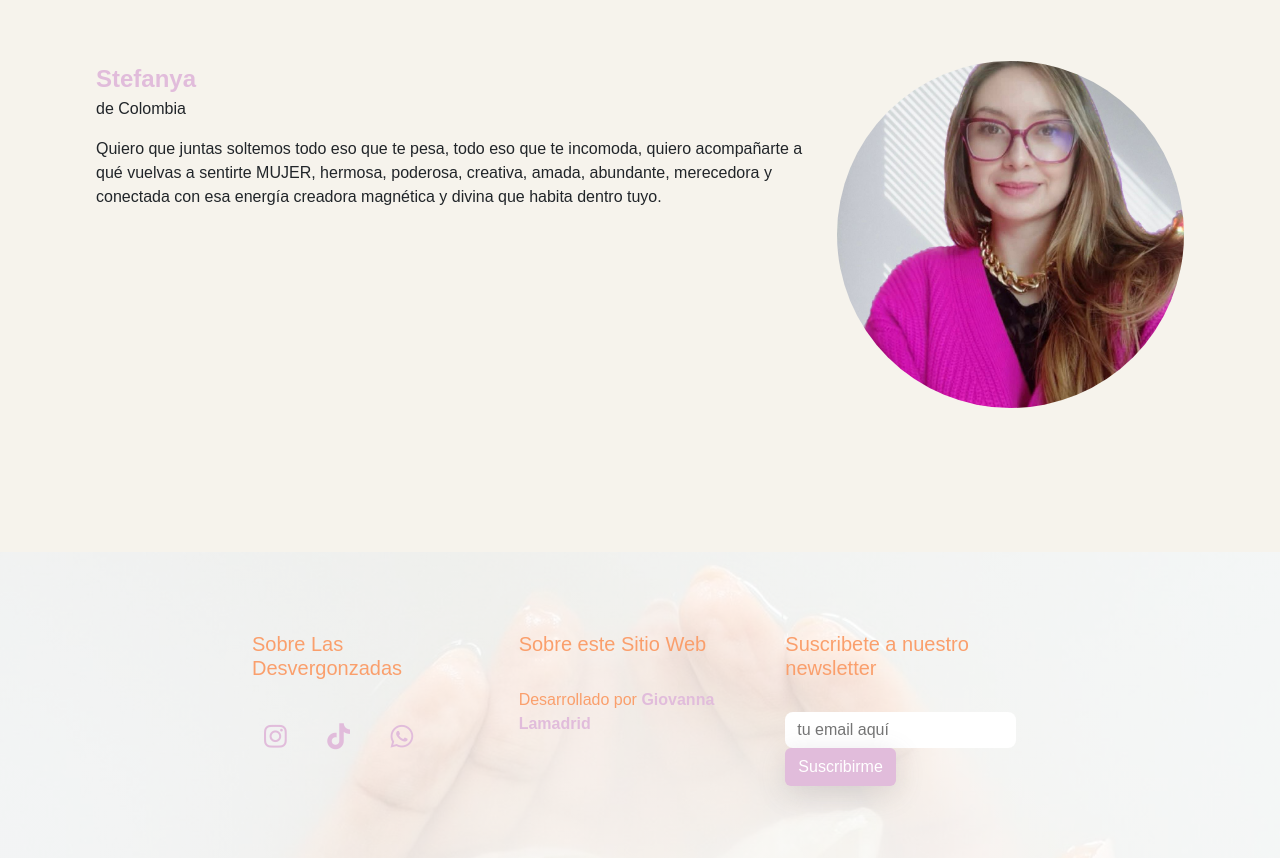
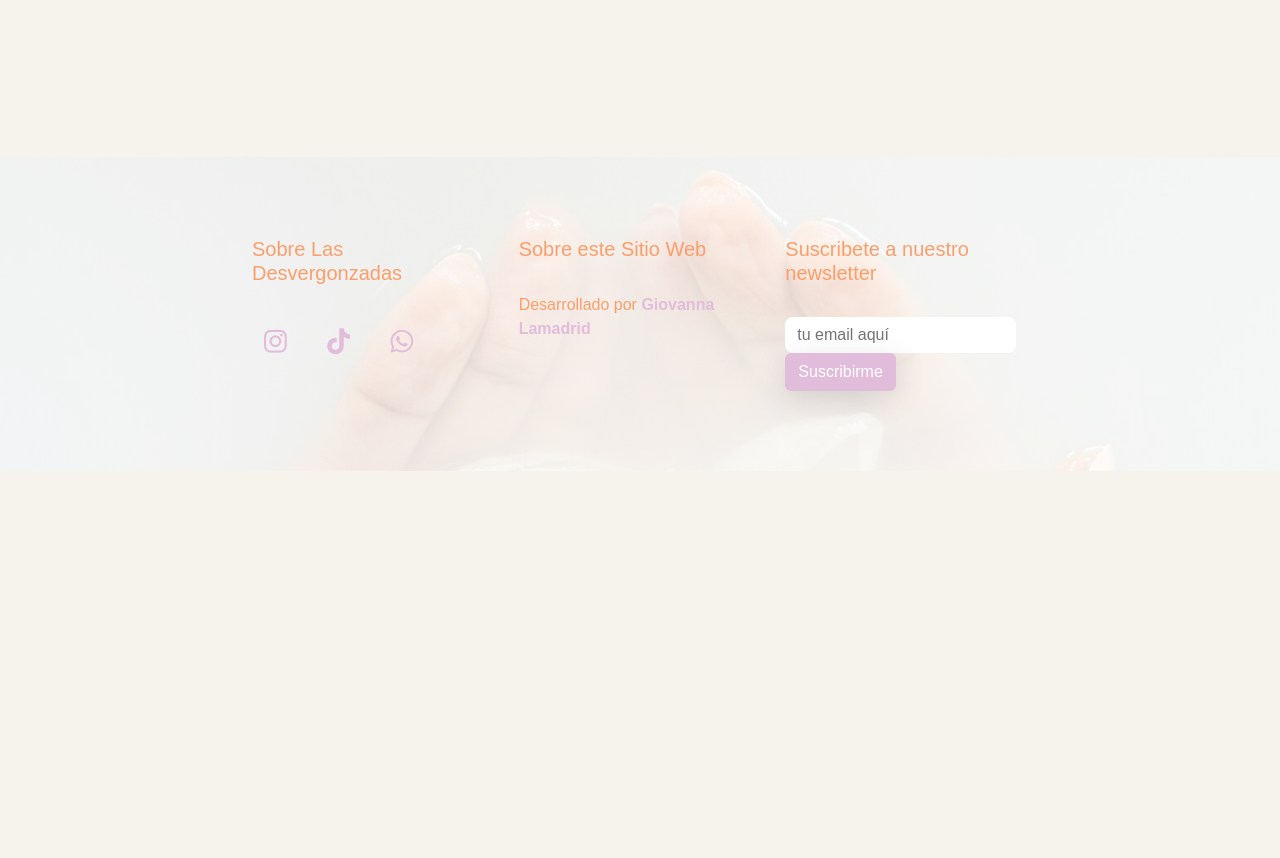
Before and after one commit to digitaleAffen/las-desvergonzadas, a plain HTML site: page coaches.html in a window 1280 px wide. Shown: the part 2033-2891 px from the top of the page. After the commit the page ends 2504 px from the top, so only its background shows below. Drawn offline with nearby package versions, Linux system fonts and the light colour scheme.

Commit message:
Delete Stefanya info at coaches.html

```diff
--- a/coaches.html
+++ b/coaches.html
@@ -148,26 +148,6 @@
           </div>
         </div>
 
-        <div class="row mb-5">
-          <div class="col-sm-8">
-            <h4>Stefanya</h4>
-            <p>de Colombia</p>
-            <p>
-              Quiero que juntas soltemos todo eso que te pesa, todo eso que te
-              incomoda, quiero acompañarte a qué vuelvas a sentirte MUJER,
-              hermosa, poderosa, creativa, amada, abundante, merecedora y
-              conectada con esa energía creadora magnética y divina que habita
-              dentro tuyo.
-            </p>
-          </div>
-          <div class="col-sm-4">
-            <img
-              src="images/coach-stefanya.jpeg"
-              alt=""
-              class="img-fluid coaches-pic mx-auto d-block"
-            />
-          </div>
-        </div>
       </section>
     </main>
     </div>
```
